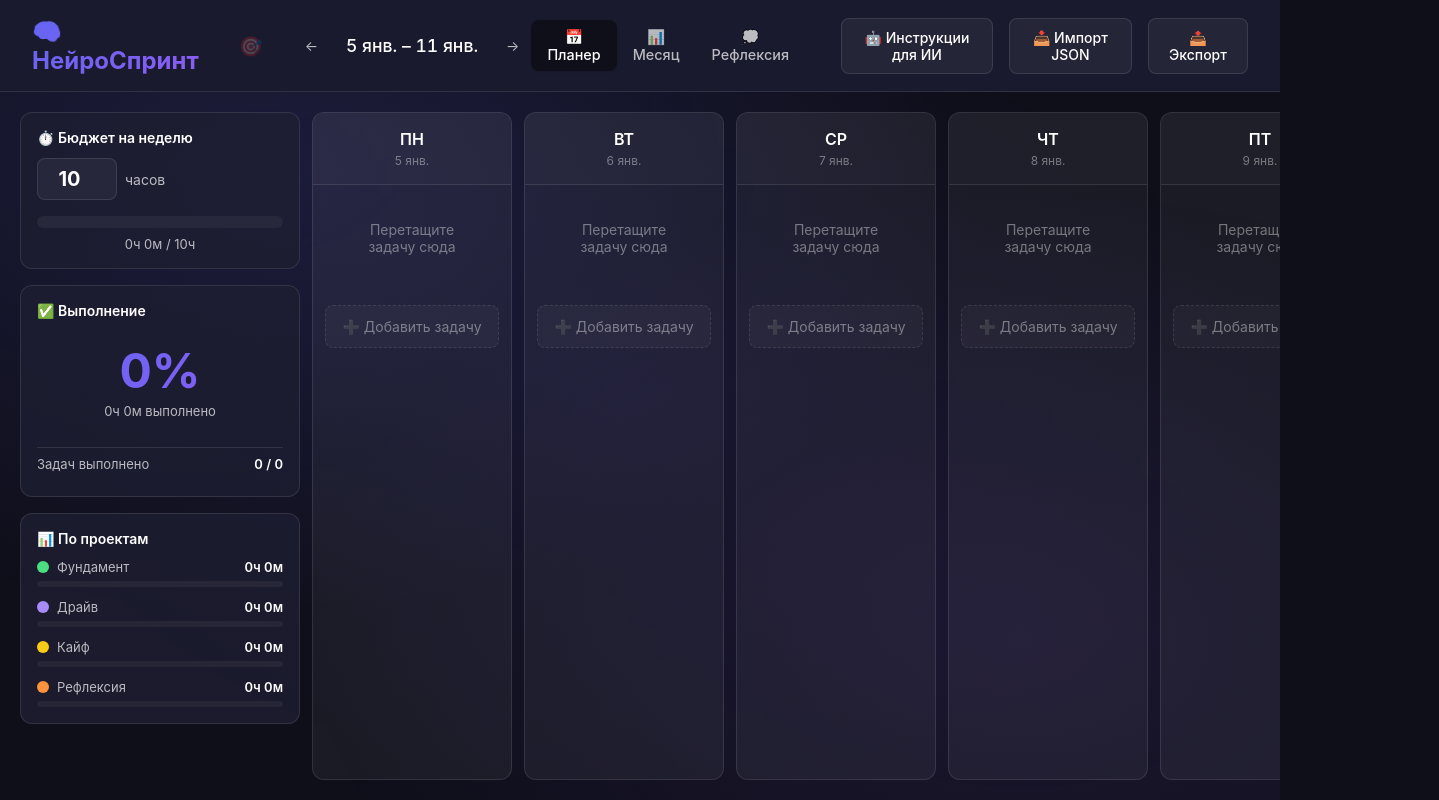
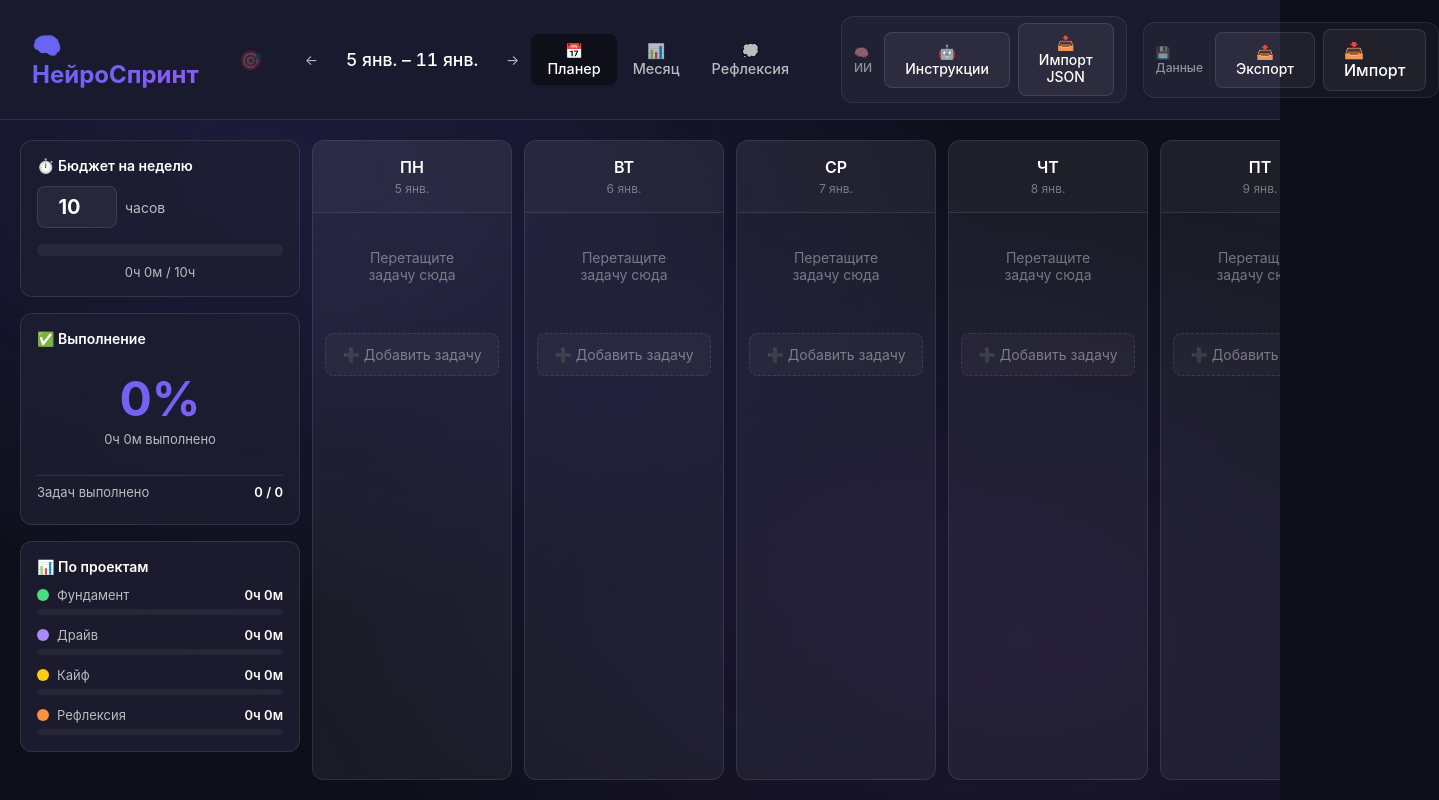
Before and after one commit to Rat1b/NeuroSprintSite, a React (Vite) app: page / in a window 1280 px wide. Shown: the whole page, 1439 px wide, since content can reach past the window. Built offline with nearby package versions, Linux system fonts and the light colour scheme.

Commit message:
ну вроде 1 версия готова

```diff
--- a/src/components/Header/Header.module.css
+++ b/src/components/Header/Header.module.css
@@ -93,3 +93,21 @@
     color: var(--text-primary);
     box-shadow: 0 1px 2px rgba(0, 0, 0, 0.1);
 }
+
+/* Button groups */
+.buttonGroup {
+    display: flex;
+    align-items: center;
+    gap: 0.5rem;
+    padding: 6px 12px;
+    background: rgba(255, 255, 255, 0.03);
+    border: 1px solid rgba(255, 255, 255, 0.08);
+    border-radius: 12px;
+}
+
+.groupLabel {
+    font-size: 0.75rem;
+    color: rgba(255, 255, 255, 0.5);
+    font-weight: 500;
+    margin-right: 4px;
+}
--- a/src/components/Header/Header.tsx
+++ b/src/components/Header/Header.tsx
@@ -1,3 +1,4 @@
+import { useRef } from 'react';
 import { usePlannerStore } from '../../store/plannerStore';
 import styles from './Header.module.css';
 
@@ -16,9 +17,12 @@ export function Header({ onImportClick, onAIInstructionsClick }: HeaderProps) {
         currentWeek,
         activeView,
         setActiveView,
-        exportToJSON,
-        goToWeek
+        goToWeek,
+        exportAllData,
+        importAllData
     } = usePlannerStore();
+
+    const fileInputRef = useRef<HTMLInputElement>(null);
 
     const formatWeekDate = (dateStr: string) => {
         const date = new Date(dateStr);
@@ -71,15 +75,34 @@ export function Header({ onImportClick, onAIInstructionsClick }: HeaderProps) {
         goToWeek(firstDay.toISOString().split('T')[0]);
     };
 
-    const handleExport = () => {
-        const json = exportToJSON();
+    const handleExportAllData = () => {
+        const json = exportAllData();
         const blob = new Blob([json], { type: 'application/json' });
         const url = URL.createObjectURL(blob);
         const a = document.createElement('a');
         a.href = url;
-        a.download = `neurosprint-${currentWeek.weekStart}.json`;
+        a.download = `neurosprint-backup-${new Date().toISOString().split('T')[0]}.json`;
         a.click();
         URL.revokeObjectURL(url);
+    };
+
+    const handleImportAllData = (event: React.ChangeEvent<HTMLInputElement>) => {
+        const file = event.target.files?.[0];
+        if (!file) return;
+
+        const reader = new FileReader();
+        reader.onload = (e) => {
+            const content = e.target?.result as string;
+            const success = importAllData(content);
+            if (success) {
+                alert('Данные успешно импортированы!');
+            } else {
+                alert('Ошибка при импорте данных. Проверьте формат файла.');
+            }
+        };
+        reader.readAsText(file);
+        // Очистить input для возможности повторного выбора того же файла
+        event.target.value = '';
     };
 
     const getActualCurrentWeekStart = (): string => {
@@ -182,15 +205,32 @@ export function Header({ onImportClick, onAIInstructionsClick }: HeaderProps) {
                     </button>
                 </div>
 
+                <div className={styles.buttonGroup}>
+                    <span className={styles.groupLabel}>🧠 ИИ</span>
                     <button className="btn btn-secondary" onClick={onAIInstructionsClick}>
-                    🤖 Инструкции для ИИ
+                        🤖 Инструкции
                     </button>
                     <button className="btn btn-secondary" onClick={onImportClick}>
                         📥 Импорт JSON
                     </button>
-                <button className="btn btn-secondary" onClick={handleExport}>
+                </div>
+
+                <div className={styles.buttonGroup}>
+                    <span className={styles.groupLabel}>💾 Данные</span>
+                    <button className="btn btn-secondary" onClick={handleExportAllData}>
                         📤 Экспорт
                     </button>
+                    <label className="btn btn-secondary" style={{ cursor: 'pointer' }}>
+                        📥 Импорт
+                        <input
+                            type="file"
+                            accept=".json"
+                            onChange={handleImportAllData}
+                            ref={fileInputRef}
+                            style={{ display: 'none' }}
+                        />
+                    </label>
+                </div>
             </div>
         </header>
     );
--- a/src/store/plannerStore.ts
+++ b/src/store/plannerStore.ts
@@ -74,6 +74,10 @@ interface PlannerStore {
 
     // Точки сброса спринтов
     toggleSprintReset: (weekStart: string) => void;
+
+    // Полный экспорт/импорт всех данных
+    exportAllData: () => string;
+    importAllData: (jsonString: string) => boolean;
 }
 
 export const usePlannerStore = create<PlannerStore>()(
@@ -349,6 +353,37 @@ export const usePlannerStore = create<PlannerStore>()(
                     };
                 });
             },
+
+            exportAllData: () => {
+                const state = get();
+                const exportData = {
+                    version: 1,
+                    exportDate: new Date().toISOString(),
+                    currentWeek: state.currentWeek,
+                    weeks: state.weeks,
+                    monthSettings: state.monthSettings,
+                    sprintResetWeeks: state.sprintResetWeeks,
+                };
+                return JSON.stringify(exportData, null, 2);
+            },
+
+            importAllData: (jsonString: string): boolean => {
+                try {
+                    const data = JSON.parse(jsonString);
+                    if (!data.currentWeek || !Array.isArray(data.weeks)) {
+                        return false;
+                    }
+                    set({
+                        currentWeek: data.currentWeek,
+                        weeks: data.weeks,
+                        monthSettings: data.monthSettings || {},
+                        sprintResetWeeks: data.sprintResetWeeks || [],
+                    });
+                    return true;
+                } catch {
+                    return false;
+                }
+            },
         }),
         {
             name: 'neurosprint-planner',
```
Lines whose indentation alone changed are shown as unchanged.
